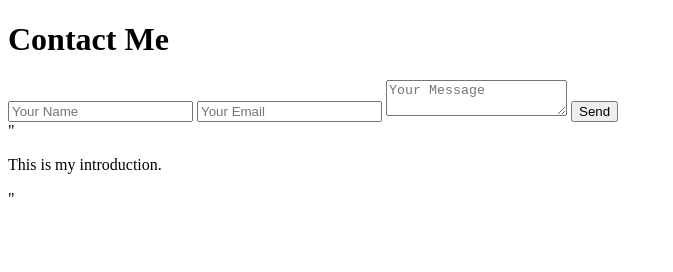
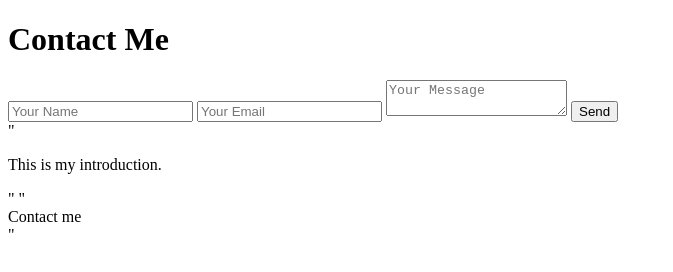
Before and after one commit to Ahmedsaleh1234/github_project, a plain HTML site: page index.html in a window 1280 px wide. Shown: the whole page, without its empty margins (0-673 px from the left). Drawn offline with Linux system fonts and the light colour scheme.

Commit message:
Add footer to index.html

```diff
--- a/index.html
+++ b/index.html
@@ -16,3 +16,4 @@
 </html>
 
 "<p>This is my introduction.</p>"
+"<footer>Contact me</footer>"
```
